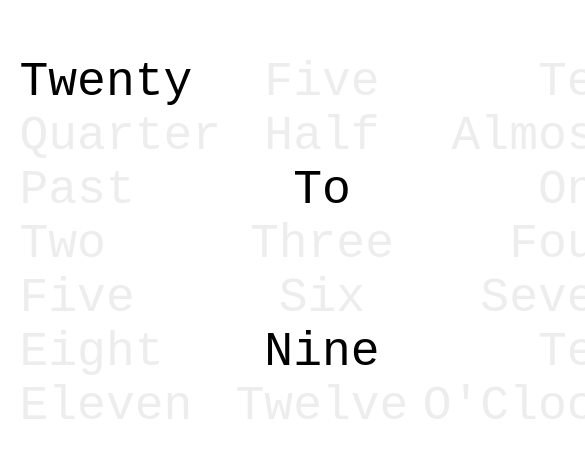
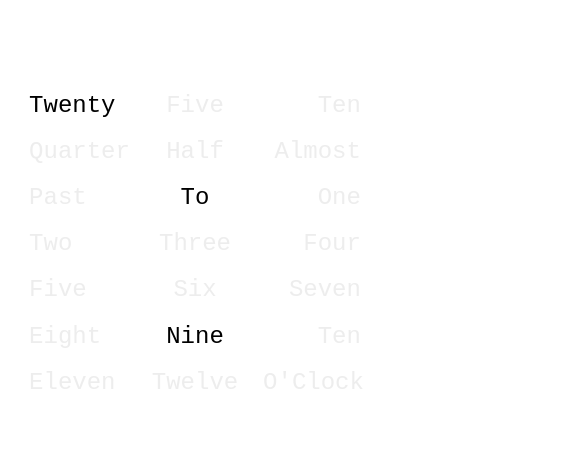
Before and after one commit to forrana/text-clocks, a website: page index.html in a window 390 px wide. Shown: the part 144-602 px from the top of the page, 585 px wide, since content can reach past the window. Drawn offline with Linux system fonts and the light colour scheme.

Commit message:
fix styles for mobile device, add paddings

```diff
--- a/css/styles.css
+++ b/css/styles.css
@@ -15,6 +15,7 @@
 
 .clock-body span {
   transition: color 1s ease;
+  margin: 0.4em;
 }
 
 .clock-body span:nth-child(3n-1) {
@@ -34,7 +35,6 @@
 
 @media all and (orientation: portrait) {
   .clock-body {
-    font-size: 48px;
     width: 90vw;
   }
 }
```
